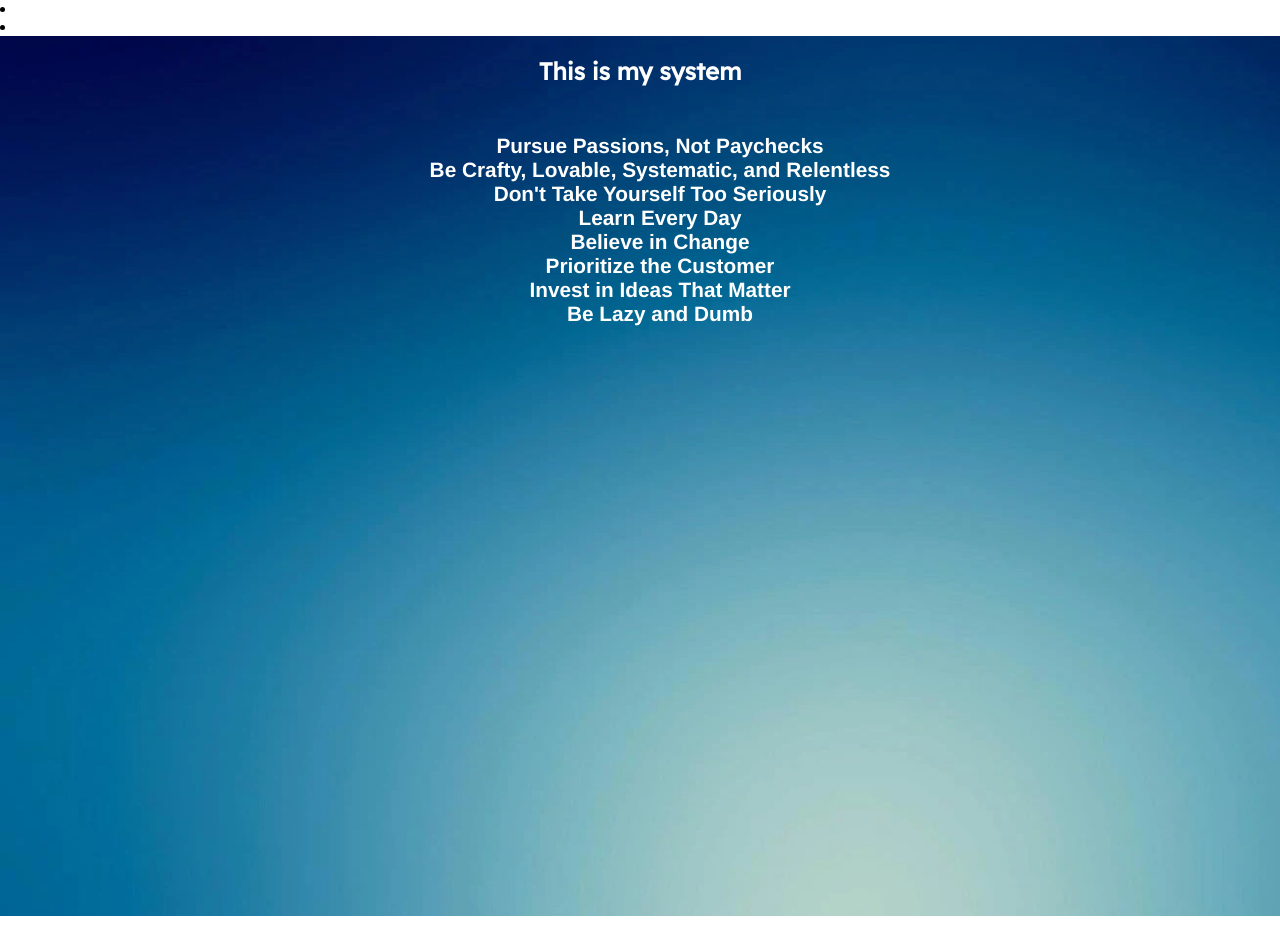
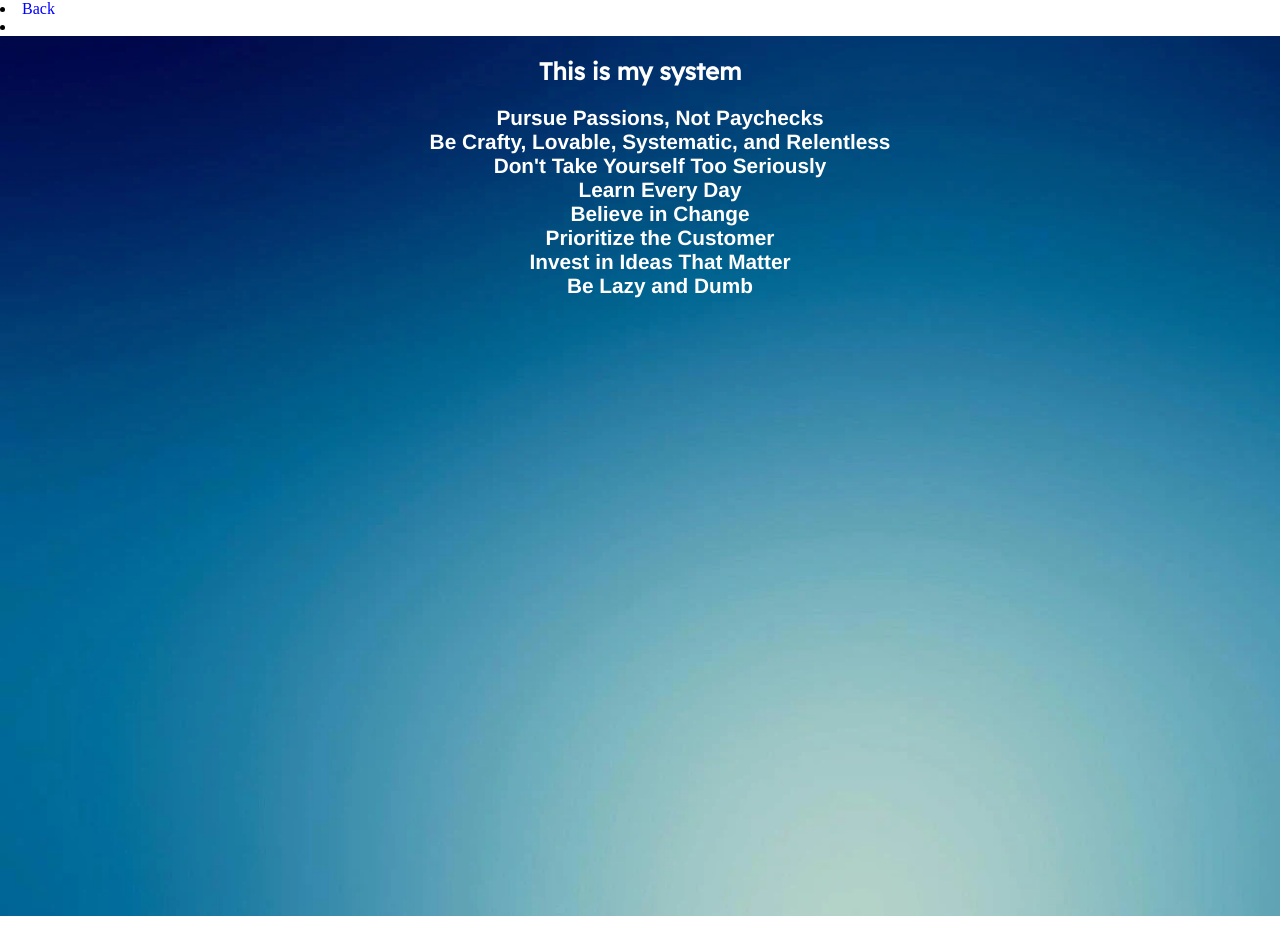
Before and after one commit to mankaranbhatti/me, a plain HTML site: page about.html in a window 1280 px wide. Drawn offline with Linux system fonts and the light colour scheme.

Commit message:
changes by jasleen

```diff
--- a/about.html
+++ b/about.html
@@ -7,7 +7,7 @@
 </head>
 <body>
 	<li>
-		<a href="index.html">Back</a>
+		<a href="Index.html" style="color:blue;">Back</a>
 	<li>
 <div class="about-section">
 	<div class="container">
--- a/css/Style.css
+++ b/css/Style.css
@@ -595,7 +595,7 @@ footer.footer .move-up span:hover{
 }
 .about-section h2,a{
     color: white;
-    margin-bottom: 2em;
+    margin-bottom: 20px;
 }
 
 /*        x      Viewport less then or equal to 520px       x     */
```
